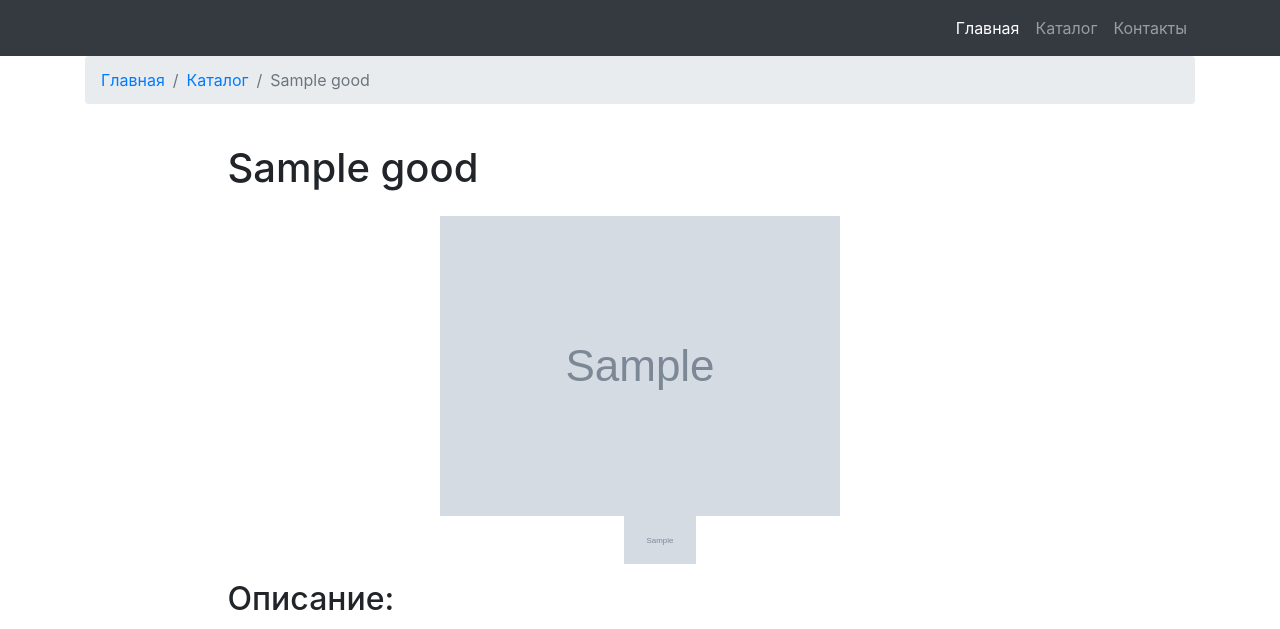
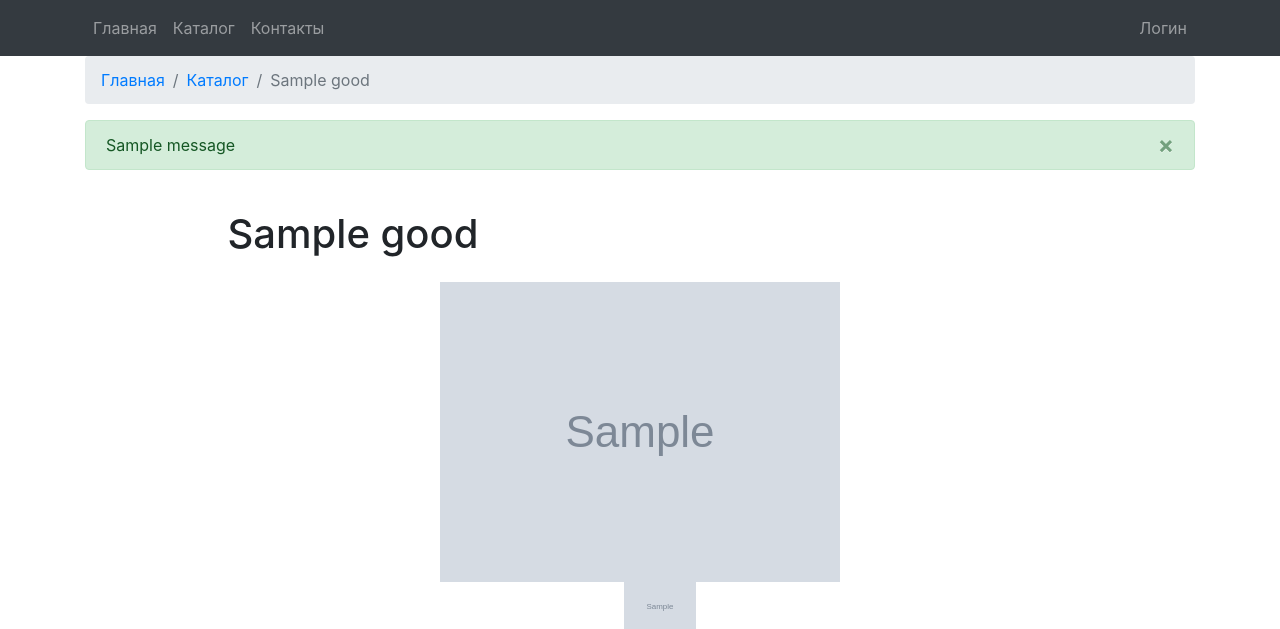
Before and after one commit to SandalAndrey/gb_django, a Django app: page /catalog/1 in a window 1280 px wide. Shown: the top 629 px of the page. Run offline with Django 3.2, Linux system fonts and the light colour scheme; tables that the repository leaves empty hold one stand-in row (values such as "Sample post"); grey boxes marked "Sample" are stand-in pictures; one stand-in notice (Sample message) is shown; parts of the project's set-up code (start-up, migrations or seed data) failed here and were passed over; some libraries are stand-ins or nearby versions.

Commit message:
user: login, register, edit

```diff
--- a/authapp/views.py
+++ b/authapp/views.py
@@ -15,6 +15,7 @@ def do_login(request, name, password):
         auth.login(request, user)
         # return HttpResponseRedirect(reverse('/'))
         messages.success(request, 'Добро пожаловать на сайт, {}'.format(user.first_name))
+
         return HttpResponseRedirect(request.META.get('HTTP_REFERER'))
 
 
--- a/productsapp/templates/productsapp/good.html
+++ b/productsapp/templates/productsapp/good.html
@@ -25,11 +25,9 @@
             <span class="navbar-toggler-icon"></span>
         </button>
         <div class="collapse navbar-collapse" id="navbarResponsive">
-            <ul class="navbar-nav ml-auto">
-                <li class="nav-item active">
-                    <a class="nav-link" href="/">Главная
-                        <span class="sr-only">(current)</span>
-                    </a>
+            <ul class="navbar-nav mr-auto">
+                <li class="nav-item">
+                    <a class="nav-link" href="/">Главная</a>
                 </li>
                 <li class="nav-item">
                     <a class="nav-link" href="{% url 'products:catalog' %}">Каталог</a>
@@ -37,6 +35,21 @@
                 <li class="nav-item">
                     <a class="nav-link" href="{% url 'contacts:main' %}">Контакты</a>
                 </li>
+            </ul>
+            <ul class="navbar-nav  ml-auto">
+                {% if user.is_authenticated %}
+                <li class="nav-item">
+                    <a class="nav-link" href="{% url 'auth:edit' %}">{% if user.first_name > '' %}{{ user.first_name
+                        }}{% else %}{{ user.username }}{% endif %}</a>
+                </li>
+                <li class="nav-item">
+                    <a class="nav-link" href="{% url 'auth:logout' %}">Выйти</a>
+                </li>
+                {% else %}
+                <li class="nav-item">
+                    <a class="nav-link" href="#" data-toggle="modal" data-target="#LoginPopup">Логин</a>
+                </li>
+                {% endif %}
             </ul>
         </div>
     </div>
@@ -49,6 +62,14 @@
             <li class="breadcrumb-item active" aria-current="page">{{good.name}}</li>
         </ol>
     </nav>
+    {% for message in messages %}
+    <div class="alert {{ message.tags }} alert-dismissible" role="alert">
+        <button type="button" class="close" data-dismiss="alert" aria-label="Закрыть">
+            <span aria-hidden="true">&times;</span>
+        </button>
+        {{ message }}
+    </div>
+    {% endfor %}
     <div class="row justify-content-center">
         <div class="col-lg-9">
             <h1 class="my-4">{{ good.name }}</h1>
@@ -146,6 +167,41 @@
             </div>
         </div>
     </div>
+    {% block login %}
+    <div class="modal fade" id="LoginPopup">
+        <div class="modal-dialog">
+            <div class="modal-content">
+                <!-- header -->
+                <div class="row justify-content-around">
+                    <div class="col-md-8">
+                        <h3 class="modal-title">Логин / Регистрация</h3>
+                    </div>
+                    <div class="col-md-2">
+                        <button type="button" class="close" data-dismiss="modal">&times;</button>
+                    </div>
+                </div>
+                <br>
+                <!-- body -->
+                <div class="row justify-content-center">
+                    <div class="col-md-8">
+                        <form action="{% url 'auth:login' %}" method="post">
+                            {% csrf_token %}
+                            {{ login_form.as_p }}
+                            <br>
+                            <input class="btn btn-primary btn-block" type="submit" value="войти">
+                            <br>
+                        </form>
+                    </div>
+                    <div class="col-md-8">
+                        <p class="text-center">
+                            <a href="{% url 'auth:register' %}">Регистрация</a>
+                        </p>
+                    </div>
+                </div>
+            </div>
+        </div>
+    </div>
+    {% endblock %}
 </div>
 <footer class="footer fixed-bottom bg-dark">
     <div class="container">
@@ -181,6 +237,8 @@ th.addEventListener('click', function(e) {
     e.preventDefault();
 }, false);
 
+
+
 </script>
 </body>
 </html>
```
